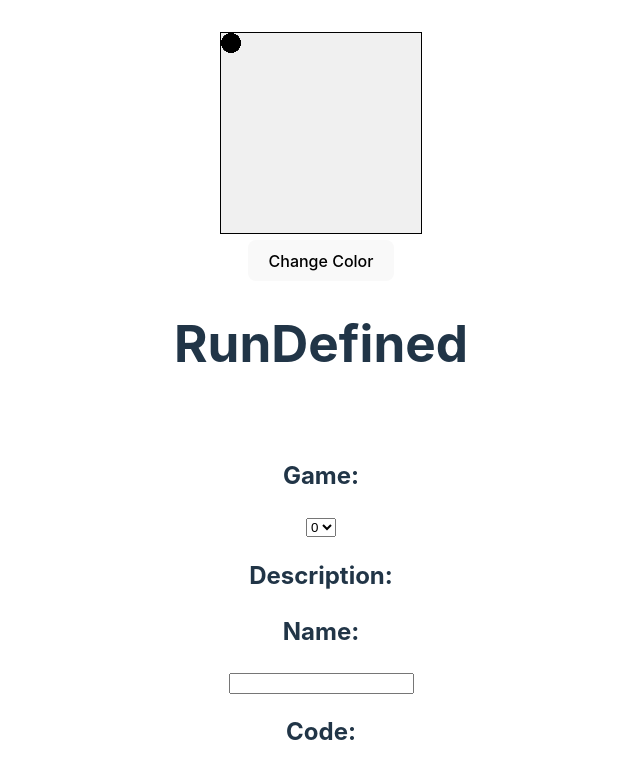
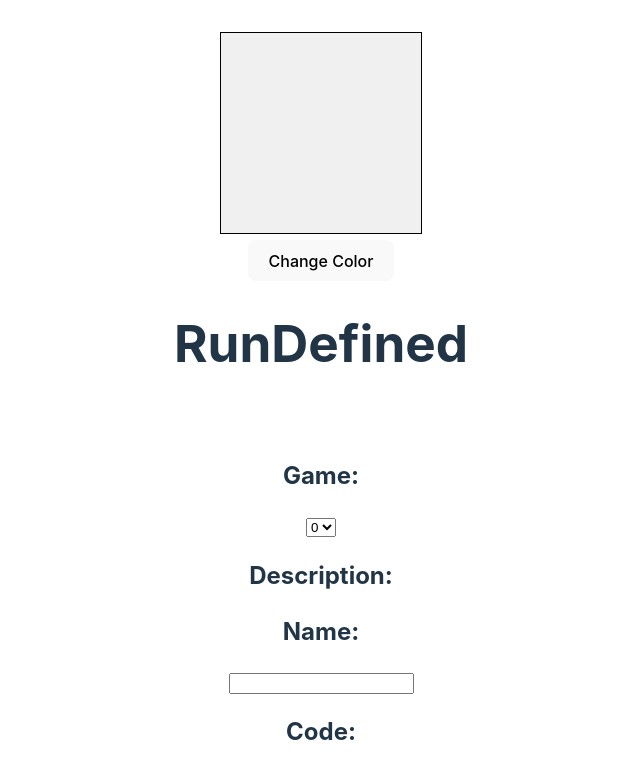
Before and after one commit to mlsamuels/run-defined, a React (Vite) app: page / in a window 1280 px wide. Shown: the top 767 px of the page, without its empty margins (319-959 px from the left). Built offline with nearby package versions, Linux system fonts and the light colour scheme; no server answers.

Commit message:
Started on dot-array-component

```diff
--- a/src/client/App.jsx
+++ b/src/client/App.jsx
@@ -2,7 +2,7 @@ import {useState, useEffect, useRef} from "react";
 import "./App.css";
 import editorComponent from "./editor-component.jsx"
 import runResultComponent from "./run-result-component.jsx"
-import dotComponent from "./dot-component.jsx";
+import dotArrayComponent from "./dot-array-component.jsx";
 
 
 function App() {
@@ -31,7 +31,9 @@ function App() {
 
     const [visualization, setVisualization] =  useState("")
 
-    const [color, setColor]=useState("#000000")
+
+    const [colors, setColors]=useState(Array.from({ length: 50 }, () => Array(50).fill("#FFFFFF")))
+
 
     //initialization code
     useEffect( () => {
@@ -149,14 +151,15 @@ function App() {
     return (
 
         <div className="App">
-            <div>
-                <canvas id="canvas" width="2000" height="2000">
-                </canvas>
-            </div>
-            {dotComponent(100,100,color,document.getElementById("canvas"))}
-            <button className="button" onClick={()=>{setColor('#' + Math.floor(Math.random() * 16777215).toString(16).padStart(6, '0'))}}>
+
+            {dotArrayComponent(50,50,colors)}
+            <button className="button" onClick={()=>{
+                setColors(Array.from({ length: 50 }, () => Array(50).fill('#' + Math.floor(Math.random() * 16777215).toString(16).padStart(6, '0'))))
+                console.log(colors)
+            }}>
                 Change Color
             </button>
+
             <h1>RunDefined</h1>
             <div className="card">
                 <div>
--- a/src/client/dot-array-component.jsx
+++ b/src/client/dot-array-component.jsx
@@ -1,3 +1,44 @@
-export default function dotArrayComponent(width, height,values){
+import {useEffect, useRef} from "react";
+import dotComponent from "./dot-component.jsx";
 
+export default function dotArrayComponent(width, height, values){
+    let array=useRef(null)
+    let radius=10
+
+
+    useEffect(() => {
+        radius=10
+        if(array.current===null){
+            array.current = Array.from({ length: height }, () => Array(width).fill(0))
+            for(let i=0;i<array.current.length;i++){
+                for(let j=0;j<array.current[0].length;j++){
+                    array.current[i][j]=dotComponent(i*2*radius+radius, j*2*radius+radius, values[i][j], document.getElementById("canvas"));
+                }
+            }
+        }
+    },[])
+
+    useEffect(()=>{
+        console.log(array.current)
+        if(array.current === null){
+            return;
+        }
+
+        for(let i=0;i<array.current.length;i++){
+            for(let j=0;j<array.current[0].length;j++){
+                array.current[i][j].setColor(values[i][j])
+            }
+        }
+    }, [values])
+
+    return(
+        <div>
+            <div>
+                <canvas id="canvas" width={radius*2*width} height={radius*2*height}>
+                </canvas>
+            </div>
+
+
+        </div>
+    )
 }
--- a/src/client/dot-component.jsx
+++ b/src/client/dot-component.jsx
@@ -1,74 +1,84 @@
-import {useRef, useEffect} from "react";
+
+export default function dotComponent(x, y, color, c){
+    let curColor= color;
+    let toColor= color;
+    let requestColor = color;
+    let isChanging= false;
 
 
-export default function dotComponent(x, y, color, c){
-    const curColor= useRef("#FFFFFF");
-    const toColor= useRef("#FFFFFF");
-    const requestColor = useRef("#FFFFFF")
-    const isChanging= useRef(false)
-
-
-    useEffect(()=>{
-        requestColor.current= color
-        check()
-    })
-
     const check = ()=>{
-        console.log("ToColor: "+ toColor.current+", CurColor: "+ curColor.current+", color: "+ requestColor.current)
-        if(requestColor.current===curColor.current || isChanging.current){
+        console.log("ToColor: "+ toColor+", CurColor: "+ curColor+", color: "+ requestColor)
+        if(requestColor===curColor || isChanging){
             return
         }
-        toColor.current=requestColor.current
-        isChanging.current=true;
+        toColor=requestColor
+        isChanging=true;
         update(0)
     }
 
     const update = (t)=> {
 
-        const ctx = document.getElementById("canvas").getContext("2d");
-
-        ctx.clearRect(x - 100, y - 100, 200, 200);
+        const ctx = c.getContext("2d");
+        const radius = 10
+        ctx.clearRect(x - radius, y - radius, 2*radius, 2*radius);
 
         ctx.beginPath();
         ctx.lineWidth = 0;
-        ctx.fillStyle = toColor.current;
-        ctx.strokeStyle = toColor.current;
-        ctx.ellipse(x, y, 100, 100, 0, 3 * Math.PI / 2, Math.PI / 2);
+        ctx.fillStyle = toColor;
+        ctx.strokeStyle = toColor;
+        ctx.ellipse(x, y, radius, radius, 0, 3 * Math.PI / 2, Math.PI / 2);
         ctx.fill();
 
 
         ctx.beginPath();
         ctx.lineWidth = 0;
-        ctx.fillStyle = curColor.current;
-        ctx.strokeStyle = curColor.current;
-        ctx.ellipse(x, y, 100, 100, 0, Math.PI / 2, 3 * Math.PI / 2);
+        ctx.fillStyle = curColor;
+        ctx.strokeStyle = curColor;
+        ctx.ellipse(x, y, radius, radius, 0, Math.PI / 2, 3 * Math.PI / 2);
         ctx.fill();
+
 
 
         if (t < 1) {
             ctx.beginPath();
             ctx.lineWidth = 0;
-            ctx.fillStyle = curColor.current;
-            ctx.strokeStyle = curColor.current;
-            ctx.ellipse(x, y, Math.cos(t * Math.PI / 2) * 100, 100, 0, 3 * Math.PI / 2, Math.PI / 2);
+            ctx.fillStyle = curColor;
+            ctx.strokeStyle = curColor;
+            ctx.ellipse(x, y, Math.cos(t * Math.PI / 2) * radius, radius, 0, 3 * Math.PI / 2, Math.PI / 2);
             ctx.fill();
-        } else {
+
+        }
+        else{
             ctx.beginPath();
             ctx.lineWidth = 0;
-            ctx.fillStyle = toColor.current;
-            ctx.strokeStyle = toColor.current;
-            ctx.ellipse(x, y, -Math.cos(t * Math.PI / 2) * 100, 100, 0, Math.PI / 2, 3 * Math.PI / 2);
+            ctx.fillStyle = toColor;
+            ctx.strokeStyle = toColor;
+            ctx.ellipse(x, y, -Math.cos(t * Math.PI / 2) * radius, radius, 0, Math.PI / 2, 3 * Math.PI / 2);
             ctx.fill();
         }
-        ctx.stroke();
+
 
         t += 0.1
         if (t >= 2) {
-            curColor.current=toColor.current
-            isChanging.current=false
+            ctx.beginPath();
+            ctx.lineWidth = 0;
+            ctx.fillStyle = toColor;
+            ctx.strokeStyle = toColor;
+            ctx.ellipse(x, y, radius, radius, 0, 0, Math.PI *2);
+            ctx.fill();
+
+            curColor=toColor
+            isChanging=false
             check()
         } else {
             setTimeout(update, 1, t)
         }
     }
+
+    return {
+        setColor(color) {
+            requestColor = color;
+            check();
+        }
+    };
 }
```
